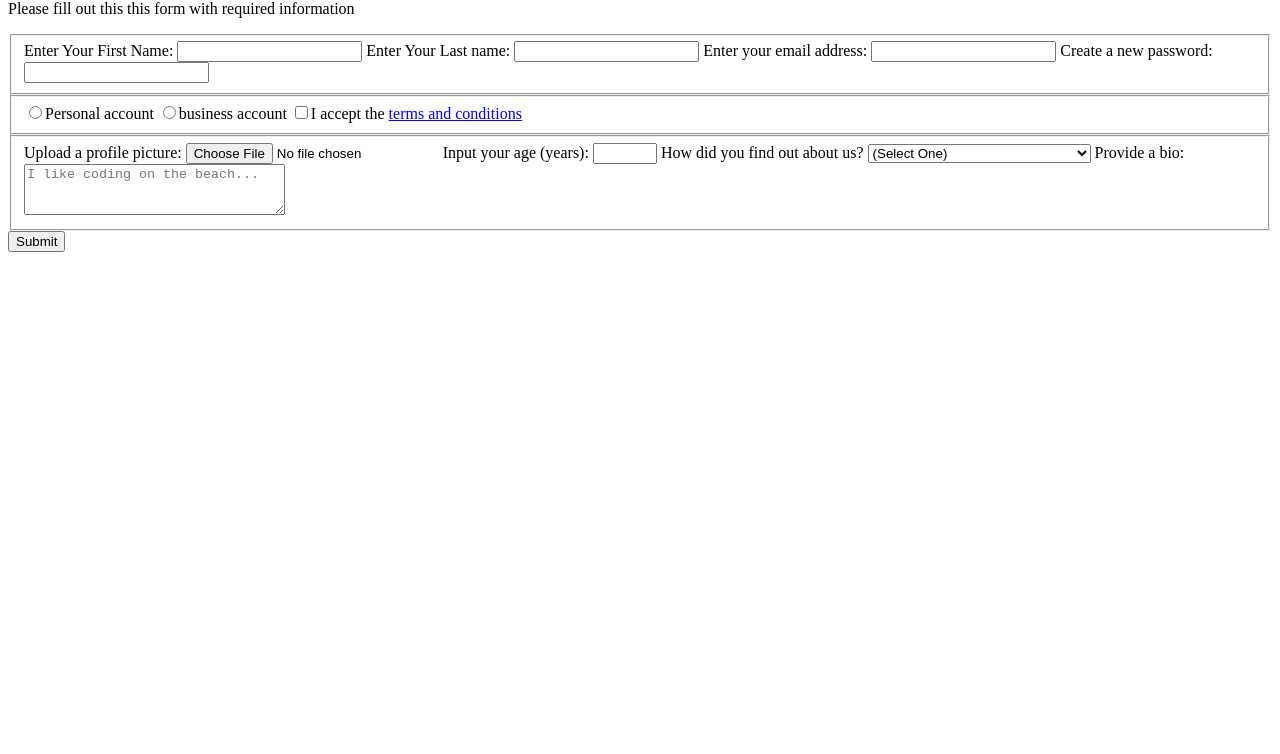
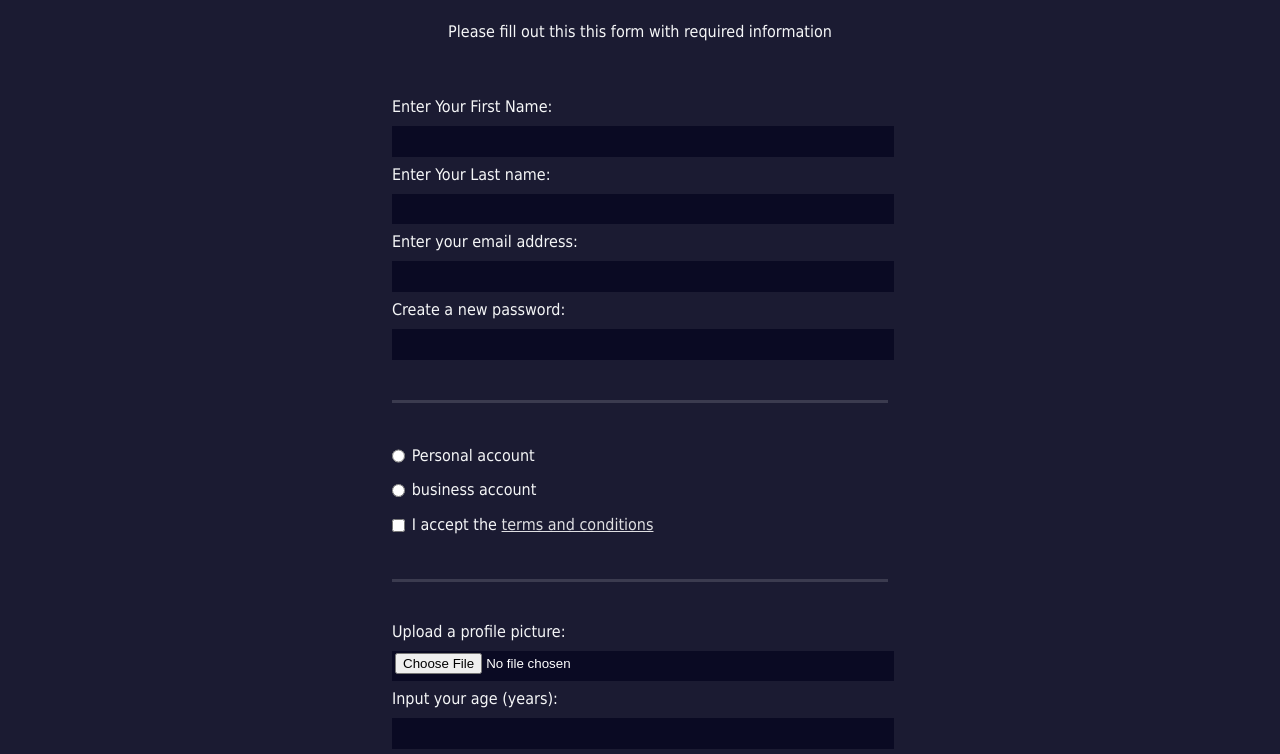
Before and after one commit to leonyi4/EmailFormFCC, a plain HTML site: page index.html in a window 1280 px wide. Shown: the part 80-834 px from the top of the page. Before the commit the page ends 800 px from the top, so only its background shows below. Drawn offline with Linux system fonts and the light colour scheme.

Commit message:
Final
added the css file and fixed mistakes in index.html

```diff
--- a/index.html
+++ b/index.html
@@ -23,7 +23,7 @@
                     <input type="radio" id="business-account" name="account-type" class="inline">business account
                 </label>
                 <label for="terms-and-conditions">
-                    <input type="checkbox" id="terms-and-conditions" name="temrs-and-conditions" required/>I accept the
+                    <input type="checkbox" id="terms-and-conditions" name="terms-and-conditions" class="inline" required/>I accept the
                     <a href="https://www.freecodecamp.org/news/terms-of-service/">terms and conditions</a>
                 </label>
             </fieldset>
--- a/styles.css
+++ b/styles.css
@@ -0,0 +1,74 @@
+body {
+    width: 100%;
+    height: 100vh;
+    margin: 0;
+    background-color: #1b1b32;
+    color: #f5f6f7;
+    font-family: Tahoma;
+    font-size: 16px;
+  }
+
+h1, p {
+    margin: 1em auto;
+    text-align: center;
+}
+
+form {
+    width: 60vw;
+    max-width: 500px;
+    min-width: 300px;
+    margin: 0 auto;
+    padding-bottom: 2em;
+}
+
+fieldset {
+    border: none;
+    padding: 2rem 0;
+    border-bottom: 3px solid #3b3b4f;
+}
+
+fieldset:last-of-type {
+    border-bottom: none;
+}
+
+label {
+    display: block;
+    margin: 0.5rem 0;
+}
+
+input,textarea,select {
+    margin: 10px 0 0 0;
+    width: 100%;
+    min-height: 2em;
+}
+
+input, textarea {
+    background-color: #0a0a23;
+    border: 1px solid #0a0a23;
+    color: #ffffff;
+}
+
+.inline {
+    width: unset;
+    margin: 0 0.5em 0 0;
+    vertical-align: middle;
+}
+
+input[type="submit"] {
+    display: block;
+    width: 60%;
+    margin: 1em auto;
+    height: 2em;
+    font-size: 1.1rem;
+    background-color: #3b3b4f;
+    border-color: white;
+    min-width: 300px;
+}
+
+input[type="file"] {
+    padding: 1px 2px;
+}
+
+a{
+    color:#dfdfe2
+}
```
